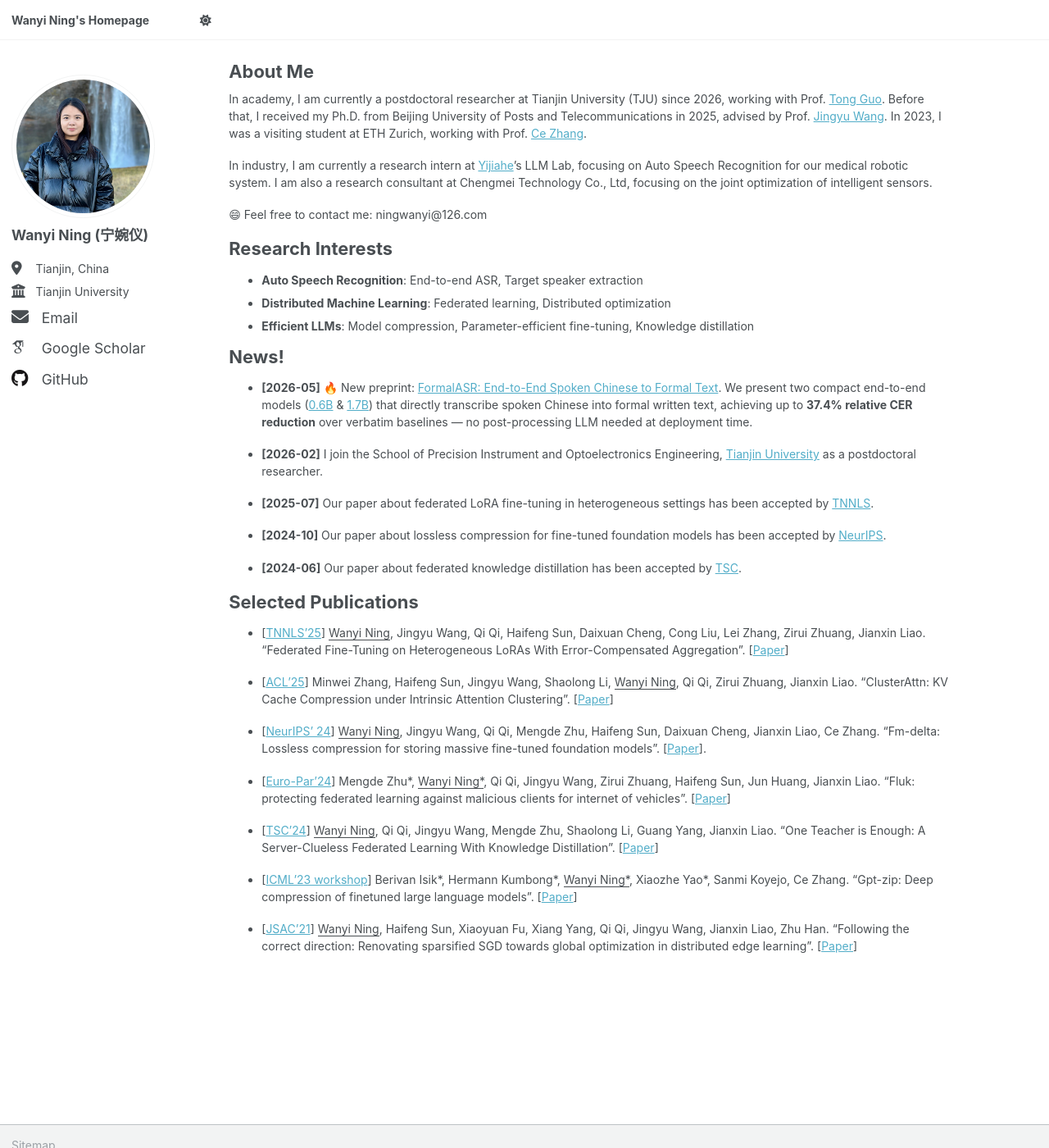
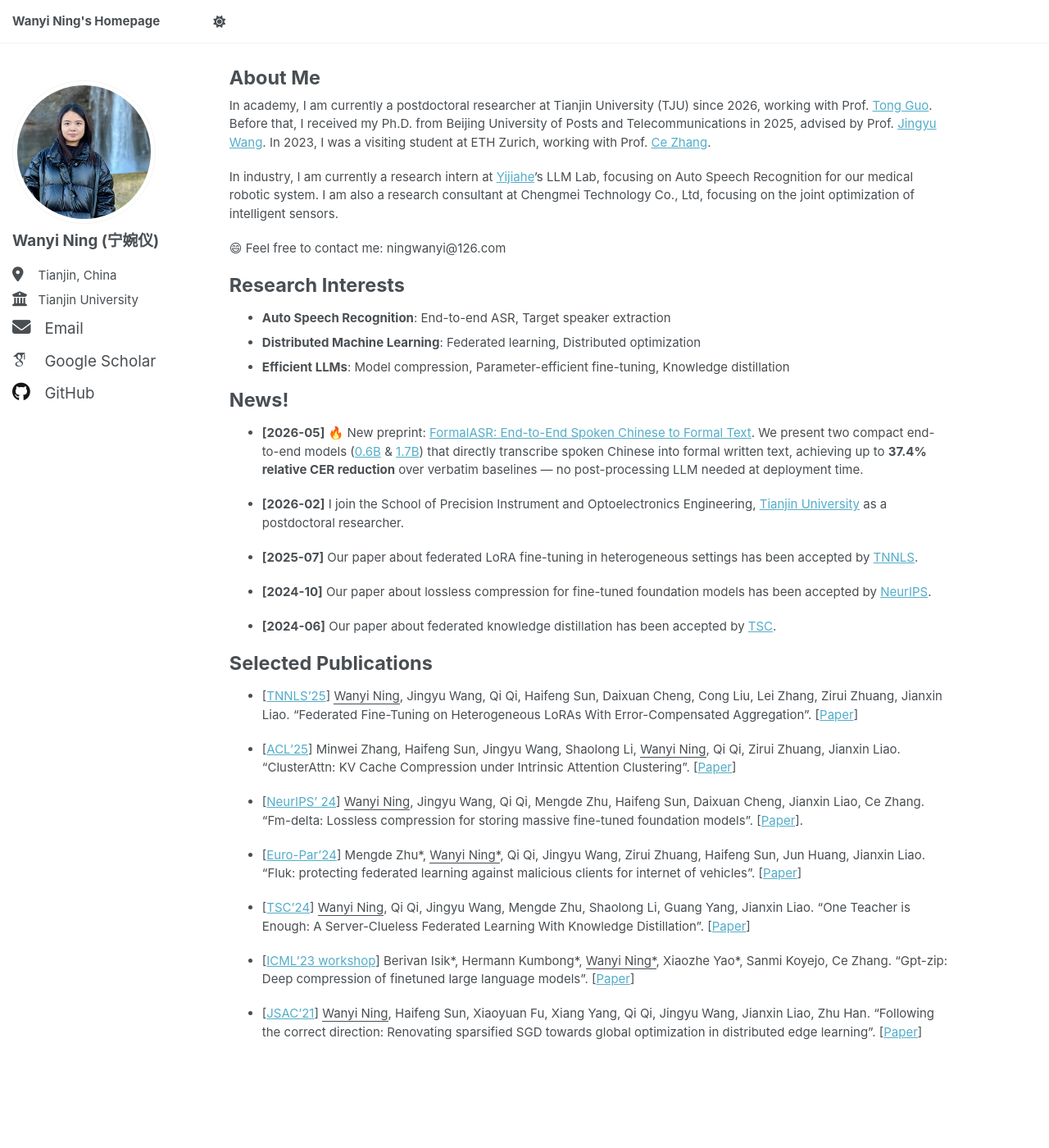
Before and after one commit to ningwanyi/ningwanyi.github.io, a Jekyll site: the page built from _pages/about.md, in a window 1280 px wide and 1400 px high. Shown: the whole window at 82% size. Built offline with Jekyll 4.4.1, drawn with Linux system fonts in a browser that asks for light colours; some web fonts are replaced; a script that is not in the unit is left out.

Commit message:
update Aboutme

```diff
--- a/_sass/layout/_base.scss
+++ b/_sass/layout/_base.scss
@@ -5,7 +5,7 @@ html {
   /* sticky footer fix */
   position: relative;
   min-height: 100%;
-  font-size: 14px; /* 全局基础字体大小，默认 16px，调小为 14px */
+  font-size: 15px; /* 全局基础字体大小，默认 16px，调小为 15px */
 }
 
 body {
```
